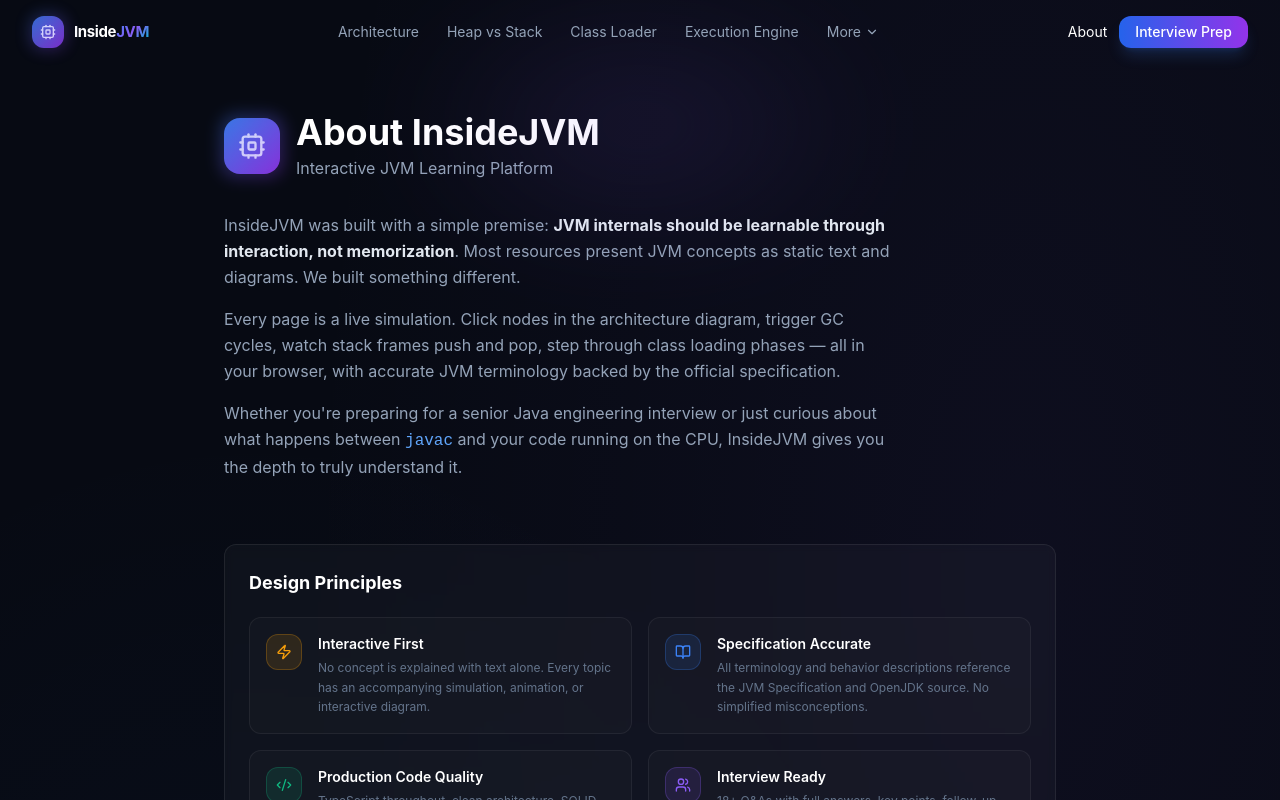
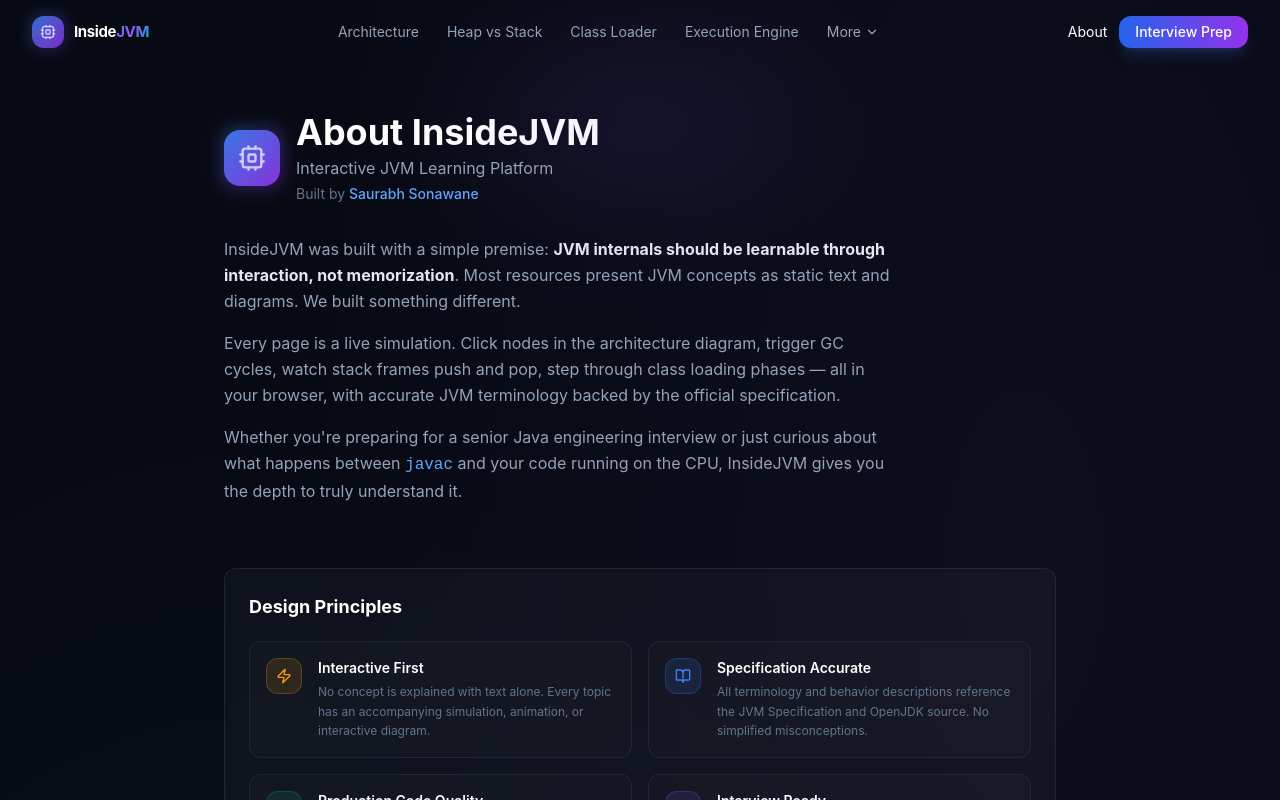
Before and after one commit to Saurabhsds13/inside-jvm, a Next.js app: page /about in a window 1280 px wide. Shown: the top 800 px of the page. Built offline with nearby package versions, Linux system fonts and the light colour scheme.

Commit message:
feat: add author credit — Saurabh Sonawane

```diff
--- a/app/about/page.tsx
+++ b/app/about/page.tsx
@@ -51,6 +51,17 @@ export default function AboutPage() {
               <div>
                 <h1 className="text-4xl font-bold text-white">About InsideJVM</h1>
                 <p className="text-slate-400 mt-1">Interactive JVM Learning Platform</p>
+                <p className="text-sm text-slate-500 mt-1">
+                  Built by{' '}
+                  <a
+                    href="https://github.com/Saurabhsds13"
+                    target="_blank"
+                    rel="noopener noreferrer"
+                    className="text-blue-400 hover:text-blue-300 transition-colors font-medium"
+                  >
+                    Saurabh Sonawane
+                  </a>
+                </p>
               </div>
             </div>
 
--- a/app/layout.tsx
+++ b/app/layout.tsx
@@ -25,8 +25,8 @@ export const metadata: Metadata = {
     'ZGC',
     'Java interview',
   ],
-  authors: [{ name: 'InsideJVM' }],
-  creator: 'InsideJVM',
+  authors: [{ name: 'Saurabh Sonawane', url: 'https://github.com/Saurabhsds13' }],
+  creator: 'Saurabh Sonawane',
   openGraph: {
     type: 'website',
     locale: 'en_US',
--- a/components/layout/Footer.tsx
+++ b/components/layout/Footer.tsx
@@ -106,7 +106,15 @@ export default function Footer() {
 
         <div className="mt-10 pt-6 border-t border-white/[0.06] flex flex-col sm:flex-row items-center justify-between gap-4">
           <p className="text-xs text-slate-600">
-            © {currentYear} InsideJVM. Built to make JVM internals accessible to every Java developer.
+            © {currentYear} InsideJVM — Designed & built by{' '}
+            <a
+              href="https://github.com/Saurabhsds13"
+              target="_blank"
+              rel="noopener noreferrer"
+              className="text-slate-400 hover:text-white transition-colors"
+            >
+              Saurabh Sonawane
+            </a>
           </p>
           <p className="text-xs text-slate-600">
             Powered by{' '}
```
Also changed, not shown: 1 other file (tests, documents, lock files or other folders).
